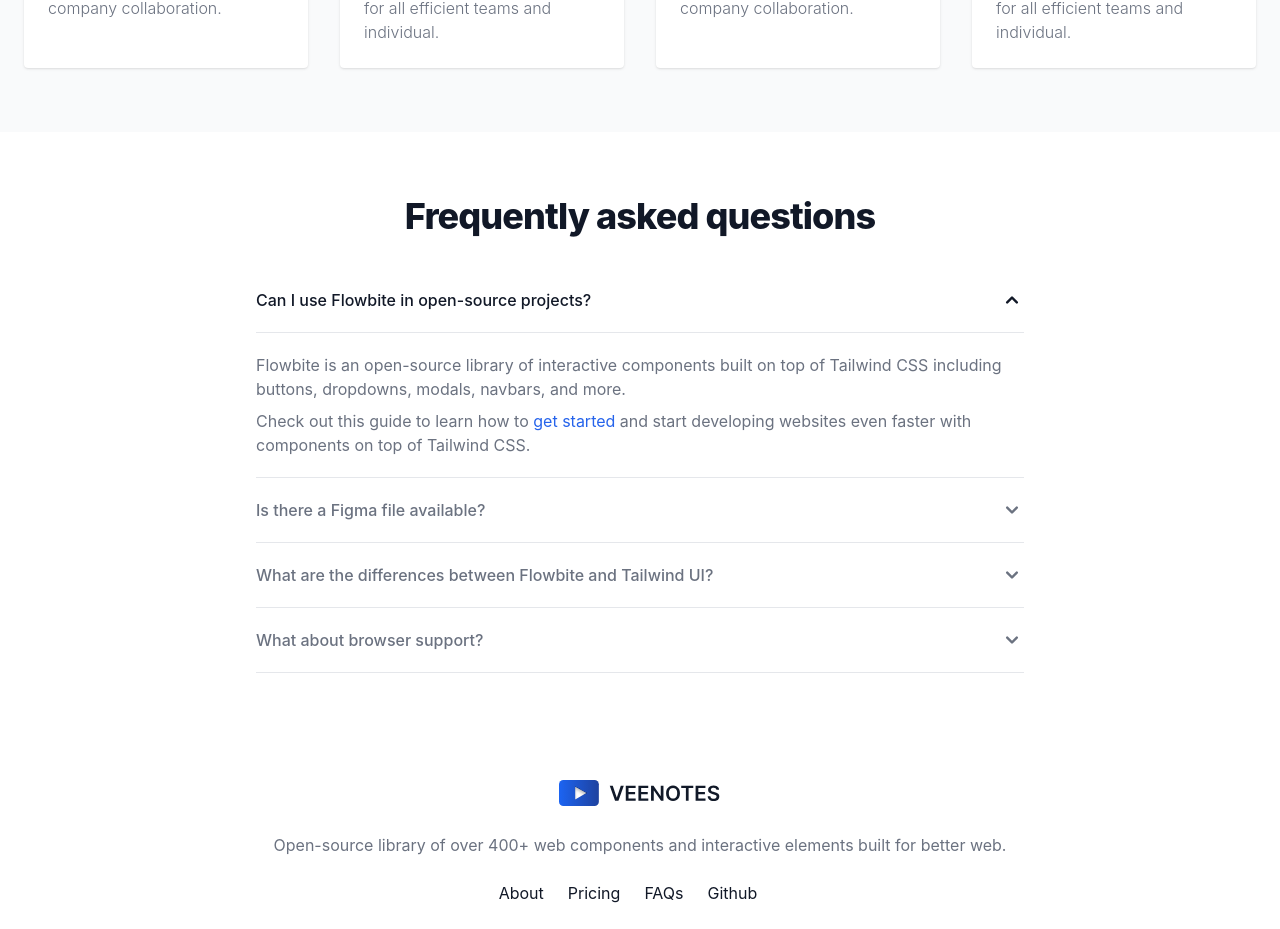
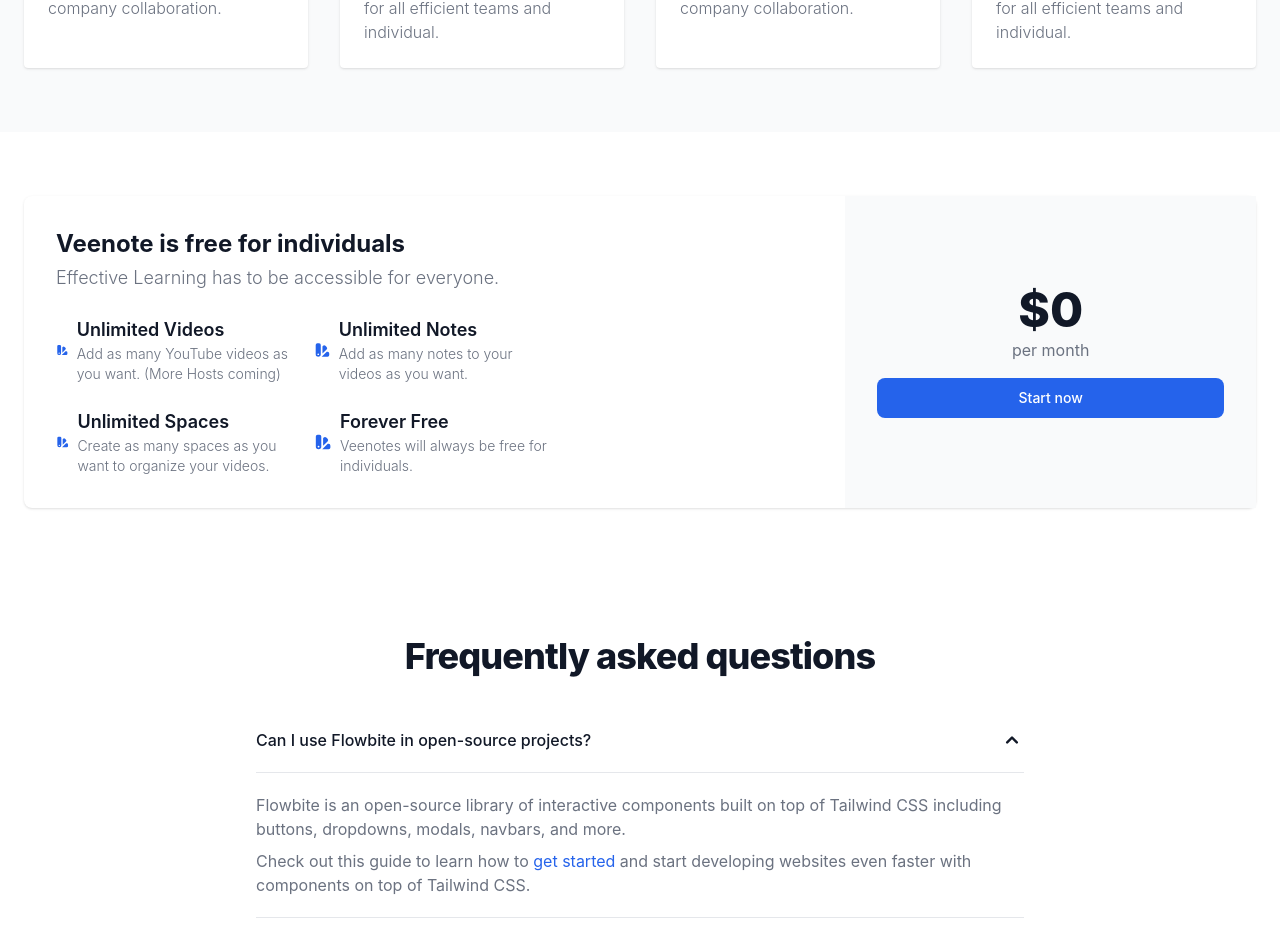
Before and after one commit to alexanderstoehr/vn-frontend, a React (Vite) app: page / in a window 1280 px wide. Shown: the part 2439-3368 px from the top of the page. Built offline with nearby package versions, Linux system fonts and the light colour scheme.

Commit message:
added pricing section

```diff
--- a/src/pages/Home/Home.jsx
+++ b/src/pages/Home/Home.jsx
@@ -3,6 +3,7 @@
 import Benefits from "./Benefits.jsx";
 import FAQ from "./FAQ.jsx";
 import Footer from "../../components/Footer.jsx";
+import Pricing from "./Pricing.jsx";
 
 export default function Home() {
 	return (
@@ -10,6 +11,7 @@
 			<Hero/>
 			<Demo/>
 			<Benefits/>
+			<Pricing/>
 			<FAQ/>
 			<Footer/>
 		</div>
--- a/src/pages/Home/Pricing.jsx
+++ b/src/pages/Home/Pricing.jsx
@@ -0,0 +1,125 @@
+export default function Pricing() {
+	return (
+		<>
+			<section className="bg-white dark:bg-gray-900" id="pricing">
+				<div className="py-8 px-4 mx-auto max-w-screen-xl lg:py-16 lg:px-6">
+					<div className="bg-white rounded-lg shadow lg:grid lg:grid-cols-3 dark:bg-gray-800">
+						<div className="col-span-2 p-6 lg:p-8">
+							<h2 className="mb-1 text-2xl font-bold text-gray-900 dark:text-white">
+								Veenote is free for individuals
+							</h2>
+							<p className="text-lg font-light text-gray-500 dark:text-gray-400">
+								Effective Learning has to be accessible for everyone.<br></br>
+							</p>
+							<div className="grid gap-4 mt-4 lg:mt-6 sm:grid-cols-2 md:grid-cols-3">
+								<div className="flex items-center space-x-2">
+									<svg
+										className="w-6 h-6 text-primary-600 dark:text-primary-500"
+										fill="currentColor"
+										viewBox="0 0 20 20"
+										xmlns="http://www.w3.org/2000/svg"
+									>
+										<path
+											fillRule="evenodd"
+											d="M4 2a2 2 0 00-2 2v11a3 3 0 106 0V4a2 2 0 00-2-2H4zm1 14a1 1 0 100-2 1 1 0 000 2zm5-1.757l4.9-4.9a2 2 0 000-2.828L13.485 5.1a2 2 0 00-2.828 0L10 5.757v8.486zM16 18H9.071l6-6H16a2 2 0 012 2v2a2 2 0 01-2 2z"
+											clipRule="evenodd"
+										></path>
+									</svg>
+									<div>
+										<h3 className="text-lg font-semibold text-gray-900 dark:text-white">
+											Unlimited Videos
+										</h3>
+										<p className="text-sm font-light text-gray-500 dark:text-gray-400">
+											Add as many YouTube videos as you want. (More Hosts coming)
+										</p>
+									</div>
+								</div>
+								<div className="flex items-center space-x-2">
+									<svg
+										className="w-6 h-6 text-primary-600 dark:text-primary-500"
+										fill="currentColor"
+										viewBox="0 0 20 20"
+										xmlns="http://www.w3.org/2000/svg"
+									>
+										<path
+											fillRule="evenodd"
+											d="M4 2a2 2 0 00-2 2v11a3 3 0 106 0V4a2 2 0 00-2-2H4zm1 14a1 1 0 100-2 1 1 0 000 2zm5-1.757l4.9-4.9a2 2 0 000-2.828L13.485 5.1a2 2 0 00-2.828 0L10 5.757v8.486zM16 18H9.071l6-6H16a2 2 0 012 2v2a2 2 0 01-2 2z"
+											clipRule="evenodd"
+										></path>
+									</svg>
+									<div>
+										<h3 className="text-lg font-semibold text-gray-900 dark:text-white">
+											Unlimited Notes
+										</h3>
+										<p className="text-sm font-light text-gray-500 dark:text-gray-400">
+											Add as many notes to your videos as you want.
+										</p>
+									</div>
+								</div>
+							</div>
+							<div className="grid gap-4 mt-4 lg:mt-6 sm:grid-cols-2 md:grid-cols-3">
+								<div className="flex items-center space-x-2">
+									<svg
+										className="w-6 h-6 text-primary-600 dark:text-primary-500"
+										fill="currentColor"
+										viewBox="0 0 20 20"
+										xmlns="http://www.w3.org/2000/svg"
+									>
+										<path
+											fillRule="evenodd"
+											d="M4 2a2 2 0 00-2 2v11a3 3 0 106 0V4a2 2 0 00-2-2H4zm1 14a1 1 0 100-2 1 1 0 000 2zm5-1.757l4.9-4.9a2 2 0 000-2.828L13.485 5.1a2 2 0 00-2.828 0L10 5.757v8.486zM16 18H9.071l6-6H16a2 2 0 012 2v2a2 2 0 01-2 2z"
+											clipRule="evenodd"
+										></path>
+									</svg>
+									<div>
+										<h3 className="text-lg font-semibold text-gray-900 dark:text-white">
+											Unlimited Spaces
+										</h3>
+										<p className="text-sm font-light text-gray-500 dark:text-gray-400">
+											Create as many spaces as you want to organize your videos.
+										</p>
+									</div>
+								</div>
+								<div className="flex items-center space-x-2">
+									<svg
+										className="w-6 h-6 text-primary-600 dark:text-primary-500"
+										fill="currentColor"
+										viewBox="0 0 20 20"
+										xmlns="http://www.w3.org/2000/svg"
+									>
+										<path
+											fillRule="evenodd"
+											d="M4 2a2 2 0 00-2 2v11a3 3 0 106 0V4a2 2 0 00-2-2H4zm1 14a1 1 0 100-2 1 1 0 000 2zm5-1.757l4.9-4.9a2 2 0 000-2.828L13.485 5.1a2 2 0 00-2.828 0L10 5.757v8.486zM16 18H9.071l6-6H16a2 2 0 012 2v2a2 2 0 01-2 2z"
+											clipRule="evenodd"
+										></path>
+									</svg>
+									<div>
+										<h3 className="text-lg font-semibold text-gray-900 dark:text-white">
+											Forever Free
+										</h3>
+										<p className="text-sm font-light text-gray-500 dark:text-gray-400">
+											Veenotes will always be free for individuals.
+										</p>
+									</div>
+								</div>
+							</div>
+						</div>
+						<div className="flex p-6 text-center bg-gray-50 lg:p-8 dark:bg-gray-700">
+							<div className="self-center w-full">
+								<div className="text-5xl font-extrabold text-gray-900 dark:text-white">$0</div>
+								<div className="mt-1 mb-4 text-gray-500 text-light dark:text-gray-400">per month</div>
+								<a
+									href="#"
+									className="flex justify-center text-white bg-primary-600 hover:bg-primary-700 focus:ring-4 focus:ring-bue-200 font-medium rounded-lg text-sm px-5 py-2.5 text-center"
+								>
+									Start now
+								</a>
+
+							</div>
+						</div>
+					</div>
+				</div>
+			</section>
+		</>
+	);
+}
```
Lines whose indentation alone changed are shown as unchanged.
